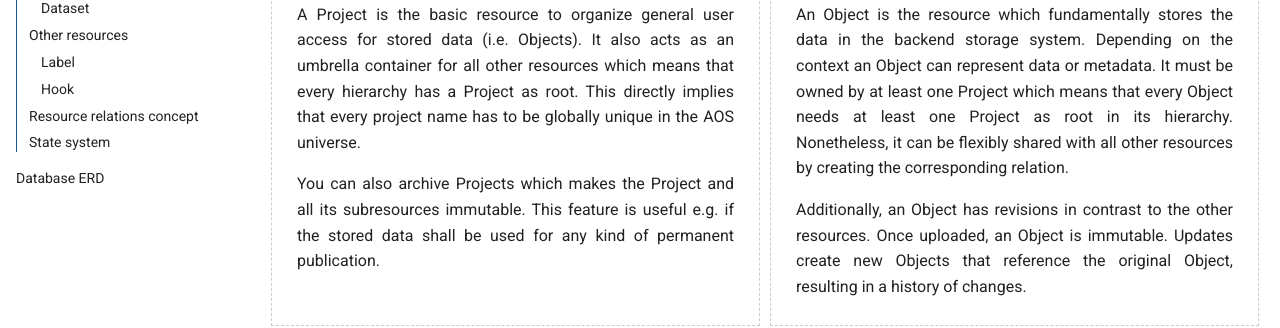
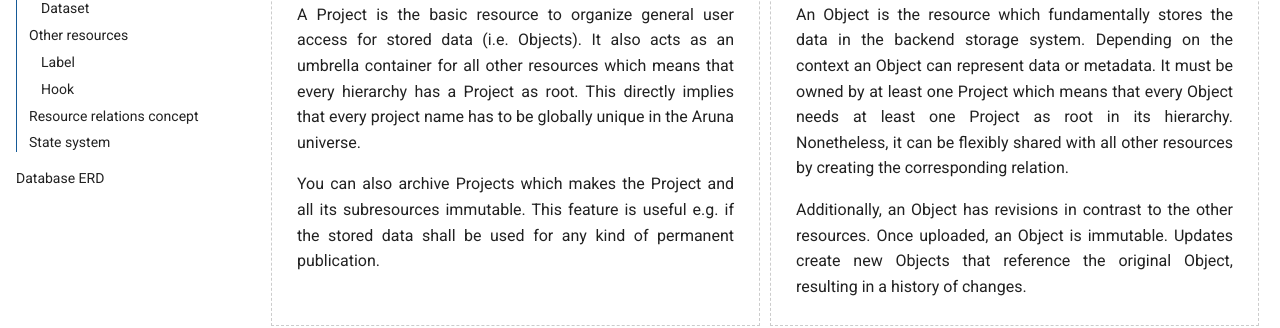
Before and after one commit to ArunaStorage/documentation, an MkDocs documentation site: the page built from docs/internal_data_structure/internal_data_structure.md, in a window 1280 px wide and 900 px high. Shown: the part 358-686 px from the top of the window. Built offline with MkDocs 1.6.1 and Material for MkDocs 9.7.7, drawn with Linux system fonts in a browser that asks for light colours; comment, search, counter and statistics services are not loaded; the version menu is left out; some of the changed text lies outside the part shown.

Commit message:
chore: Update naming in remaining places

```diff
--- a/docs/internal_data_structure/internal_data_structure.md
+++ b/docs/internal_data_structure/internal_data_structure.md
@@ -10,7 +10,7 @@
 
 A Project is the basic resource to organize general user access for stored data <!--and/or data to be stored--> (i.e. Objects).
 It also acts as an umbrella container for all other resources which means that every hierarchy has a Project as root.
-This directly implies that every project name has to be globally unique in the AOS universe.
+This directly implies that every project name has to be globally unique in the Aruna universe.
 
 You can also archive Projects which makes the Project and all its subresources immutable.
 This feature is useful e.g. if the stored data shall be used for any kind of permanent publication.
@@ -75,7 +75,7 @@
 * `Project` > `Dataset` > `Object`
 * `Project` > `Object`
 
-In our model, we also distinguish __internal relations__ between AOS resources and __external relations__  which point to resources outside of AOS e.g. a DOI.
+In our model, we also distinguish __internal relations__ between Aruna resources and __external relations__  which point to resources outside of Aruna e.g. a DOI.
 
 Following there is a list of predefined internal relations:
 
@@ -91,7 +91,7 @@
 <figure markdown>
   ![Basic concept of the Aruna Object Storage data structure resource relations](aruna_resources.png#only-light){ align=center }
   ![Basic concept of the Aruna Object Storage data structure resource relations](aruna_resources.dark.png#only-dark){ align=center }
-  <figcaption markdown>Hierarchical structure of AOS resources. Resources form a directed acyclic graph of __**belongs to**__ relationships (blue) with Projects as roots and Objects as leaves. Resources can also describe horizontal **__version__** relationships (orange), __**data/metadata**__ relationships (yellow) or even custom user-defined relationships (green).</figcaption>
+  <figcaption markdown>Hierarchical structure of Aruna resources. Resources form a directed acyclic graph of __**belongs to**__ relationships (blue) with Projects as roots and Objects as leaves. Resources can also describe horizontal **__version__** relationships (orange), __**data/metadata**__ relationships (yellow) or even custom user-defined relationships (green).</figcaption>
 </figure>
 
 
```
Also changed, not shown: docs/get_started/basic_usage/09_How-To-EventNotification.md (+1 -1 lines), docs/index.md (+0 -17 lines), docs/internal_data_structure/database_erd.md (+1 -1 lines).
